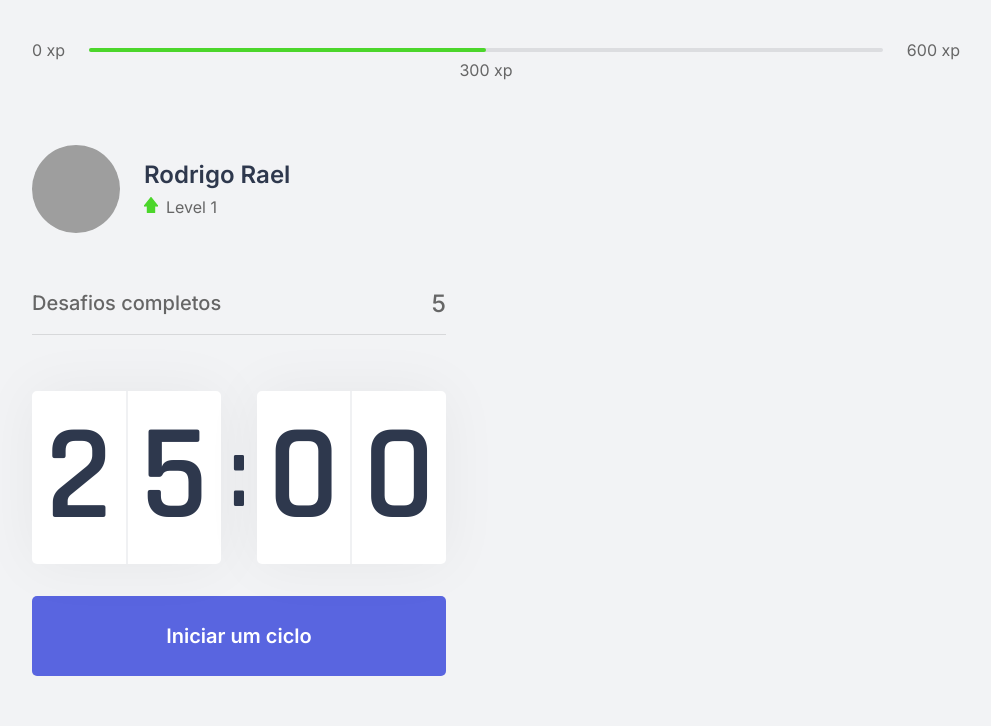
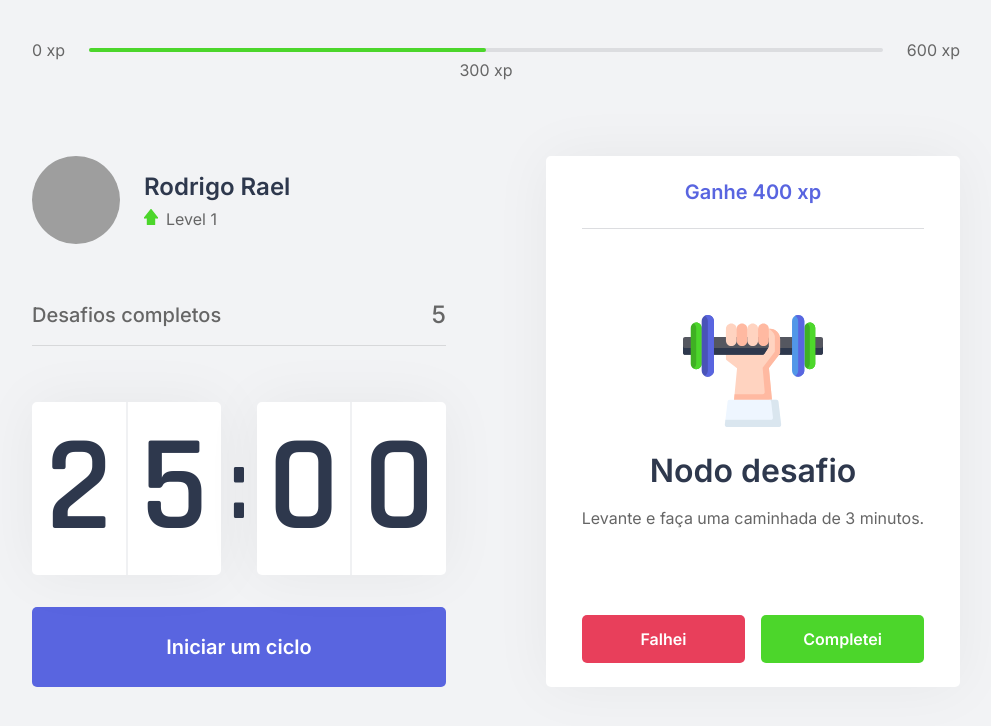
Before and after one commit to Rodrigo001-dev/move-it, a Next.js app in the folder front-end/: page / in a window 1280 px wide. Shown: the top 726 px of the page, without its empty margins (144-1135 px from the left). Built offline with nearby package versions, Linux system fonts and the light colour scheme; grey boxes are pictures that could not be loaded.

Commit message:
create component ChanllengeBox and styling it

```diff
--- /dev/null
+++ b/front-end/src/components/ChallengeBox.tsx
@@ -0,0 +1,44 @@
+import styles from '../styles/components/ChanllengeBox.module.css';
+
+export function ChanllengeBox() {
+  const hasActiveChanllenge = true;
+
+  return (
+    <div className={styles.chanllengeBoxContainer}>
+      { hasActiveChanllenge ? (
+        <div className={styles.chanllengeActive}>
+          <header>Ganhe 400 xp</header>
+
+          <main>
+            <img src="icons/body.svg" />
+            <strong>Nodo desafio</strong>
+            <p>Levante e faça uma caminhada de 3 minutos.</p>
+          </main>
+
+          <footer>
+            <button
+              type="button"
+              className={styles.chanllengeFailedButton}
+            >
+              Falhei
+            </button>
+            <button
+              type="button"
+              className={styles.chanllengeSucceededButton}
+            >
+              Completei
+            </button>
+          </footer>
+        </div>
+      ) : (
+        <div className={styles.chanllengeNotActive}>
+          <strong>Finalize um ciclo para receber um desafio</strong>
+          <p>
+            <img src="icons/level-up.svg" alt="Level Up" />
+            Avance de level completando desafios.
+          </p>
+        </div>
+      ) }
+    </div>
+  );
+};
--- a/front-end/src/pages/index.tsx
+++ b/front-end/src/pages/index.tsx
@@ -1,9 +1,11 @@
+import Head from 'next/head';
+
 import { CompletedChanllenges } from '../components/CompletedChanllenges';
 import { Countdown } from '../components/Countdown';
 import { ExperienceBar } from '../components/ExperienceBar';
 import { Profile } from '../components/Profile';
+import { ChanllengeBox } from '../components/ChallengeBox';
 
-import Head from 'next/head';
 
 import styles from '../styles/pages/Home.module.css';
 
@@ -23,7 +25,9 @@
           <Countdown />
         </div>
 
-        <div></div>
+        <div>
+          <ChanllengeBox />
+        </div>
       </section>
     </div>
 
--- /dev/null
+++ b/front-end/src/styles/components/ChanllengeBox.module.css
@@ -0,0 +1,114 @@
+.chanllengeBoxContainer {
+  height: 100%;
+
+  background: var(--white);
+  border-radius: 5px;
+  box-shadow: 0 0 60px rgba(0, 0, 0, 0.05);
+  padding: 1.5rem 2rem;
+
+  display: flex;
+  flex-direction: column;
+  align-items: center;
+  justify-content: center;
+
+  text-align: center;
+}
+
+.chanllengeNotActive {
+  display: flex;
+  flex-direction: column;
+  align-items: center;
+}
+
+.chanllengeNotActive strong {
+  font-size: 1.5rem;
+  font-weight: 500;
+  line-height: 1.4;
+}
+
+.chanllengeNotActive p {
+  display: flex;
+  flex-direction: column;
+  align-items: center;
+  line-height: 1.4;
+  max-width: 70%;
+  margin-top: 3rem;
+}
+
+.chanllengeNotActive p img {
+  margin-bottom: 1rem;
+}
+
+.chanllengeActive {
+  height: 100%;
+
+  display: flex;
+  flex-direction: column;
+}
+
+.chanllengeActive header {
+  color: var(--blue);
+  font-weight: 600;
+  font-size: 1.25rem;
+  padding: 0 2rem 1.5rem;
+  border-bottom: 1px solid var(--gray-line);
+}
+
+.chanllengeActive main {
+  flex: 1;
+  display: flex;
+  flex-direction: column;
+  align-items: center;
+  justify-content: center;
+}
+
+.chanllengeActive main strong {
+  font-size: 2rem;
+  font-weight: 600;
+
+  color: var(--title);
+  margin: 1.5rem 0 1rem;
+}
+
+.chanllengeActive main p {
+  line-height: 1.5rem;
+}
+
+.chanllengeActive footer {
+  display: grid;
+  /* 2 colunas do mesmo tamanho */
+  grid-template-columns: 1fr 1fr;
+  /* vai distanciar um elemento o outro 1rem */
+  gap: 1rem;
+}
+
+.chanllengeActive footer button {
+  height: 3rem;
+
+  display: flex;
+  align-items: center;
+  justify-content: center;
+
+  border: 0;
+  border-radius: 5px;
+
+  color: var(--white);
+
+  font-size: 1rem;
+  font-weight: 600;
+
+  transition: filter 0.2s;
+}
+
+.chanllengeActive footer button.chanllengeFailedButton {
+  background: var(--red);
+}
+
+.chanllengeActive footer button.chanllengeSucceededButton {
+  background: var(--green);
+}
+
+.chanllengeActive footer button:hover {
+  /* com o brightness() eu vou diminuir em 10%   */
+  filter: brightness(0.9);
+}
--- a/front-end/src/styles/pages/Home.module.css
+++ b/front-end/src/styles/pages/Home.module.css
@@ -1,5 +1,5 @@
 .container {
-  height: 100vh;
+  height: 100%;
   max-width: 992px;
 
   margin: 0 auto;
@@ -11,6 +11,8 @@
 }
 
 .container section {
+  margin-top: 6rem;
+
   flex: 1;
 
   display: grid;
```
